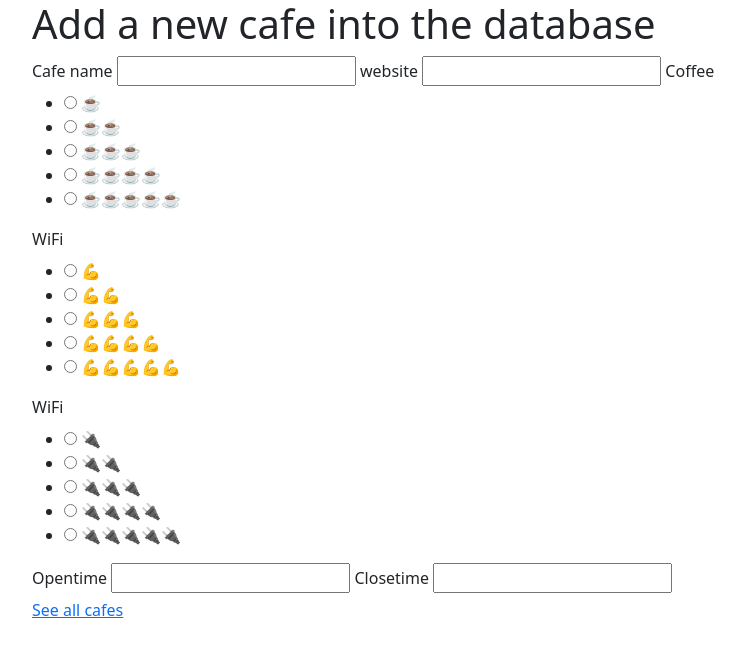
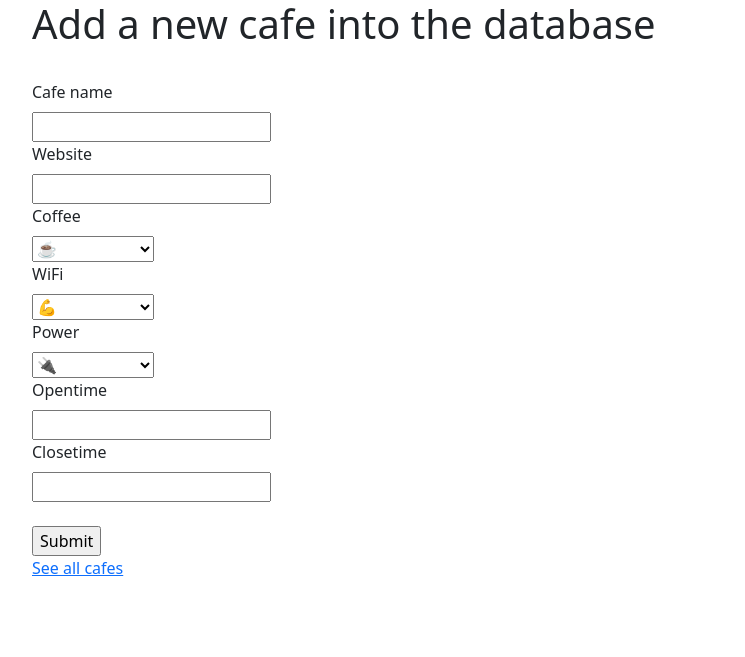
Before and after one commit to hivercodes/coffeeandwififlask01, a Flask app: page /add in a window 1280 px wide. Shown: the top 657 px of the page, without its empty margins (50-795 px from the left). Run offline with Flask 2, Linux system fonts and the light colour scheme; some libraries are stand-ins or nearby versions.

Commit message:
Changed form format to dropdown.

```diff
--- a/main.py
+++ b/main.py
@@ -1,7 +1,7 @@
 from flask import Flask, render_template, url_for
 from flask_bootstrap import Bootstrap
 from flask_wtf import FlaskForm
-from wtforms import StringField, SubmitField, RadioField, DateTimeField
+from wtforms import StringField, SubmitField, SelectField, DateTimeField
 from wtforms.validators import DataRequired
 import csv
 import pandas
@@ -15,10 +15,10 @@ Bootstrap(app)
 
 class CafeForm(FlaskForm):
     cafe = StringField('Cafe name', validators=[DataRequired()])
-    website = StringField('website', validators=[DataRequired()])
-    coffee = RadioField('Coffee', choices=[('☕','☕'),('☕☕','☕☕'),('☕☕☕','☕☕☕'),('☕☕☕☕','☕☕☕☕'),('☕☕☕☕☕','☕☕☕☕☕')])
-    wifi = RadioField('WiFi', choices=[('💪','💪'),('💪💪','💪💪'),('💪💪💪','💪💪💪'),('💪💪💪💪','💪💪💪💪'),('💪💪💪💪💪','💪💪💪💪💪')])
-    power = RadioField('WiFi', choices=[('🔌', '🔌'), ('🔌🔌', '🔌🔌'), ('🔌🔌🔌', '🔌🔌🔌'), ('🔌🔌🔌🔌', '🔌🔌🔌🔌'),('🔌🔌🔌🔌🔌', '🔌🔌🔌🔌🔌')])
+    website = StringField('Website', validators=[DataRequired()])
+    coffee = SelectField('Coffee', choices=[('☕','☕'),('☕☕','☕☕'),('☕☕☕','☕☕☕'),('☕☕☕☕','☕☕☕☕'),('☕☕☕☕☕','☕☕☕☕☕')])
+    wifi = SelectField('WiFi', choices=[('💪','💪'),('💪💪','💪💪'),('💪💪💪','💪💪💪'),('💪💪💪💪','💪💪💪💪'),('💪💪💪💪💪','💪💪💪💪💪')])
+    power = SelectField('Power', choices=[('🔌', '🔌'), ('🔌🔌', '🔌🔌'), ('🔌🔌🔌', '🔌🔌🔌'), ('🔌🔌🔌🔌', '🔌🔌🔌🔌'),('🔌🔌🔌🔌🔌', '🔌🔌🔌🔌🔌')])
     opentime = DateTimeField(format='%Y-%m-%d %H:%M:%S', validators=[DataRequired()])
     closetime = DateTimeField(format='%Y-%m-%d %H:%M:%S', validators=[DataRequired()])
     submit = SubmitField('Submit')
--- a/templates/add.html
+++ b/templates/add.html
@@ -9,21 +9,24 @@
 
       <h1>Add a new cafe into the database</h1>
       <form method="POST", action="{{ url_for('cafes') }}">
-        {{ form.hidden_tag() }}
-        {{ form.cafe.label(class="form-label") }}
-        {{ form.cafe}}
-        {{ form.website.label(class="form-label") }}
-        {{ form.website}}
-        {{ form.coffee.label(class="form-label") }}
-        {{ form.coffee}}
-        {{ form.wifi.label(class="form-label") }}
-        {{ form.wifi}}
-        {{ form.power.label(class="form-label") }}
-        {{ form.power}}
-        {{ form.opentime.label(class="form-label") }}
-        {{ form.opentime}}
-        {{ form.closetime.label(class="form-label") }}
-        {{ form.closetime}}
+        {{ form.hidden_tag() }} <br>
+        {{ form.cafe.label(class="form-label") }}<br>
+        {{ form.cafe}}<br>
+        {{ form.website.label(class="form-label") }}<br>
+        {{ form.website}}<br>
+        {{ form.coffee.label(class="form-label") }}<br>
+        {{ form.coffee}}<br>
+        {{ form.wifi.label(class="form-label") }}<br>
+        {{ form.wifi}}<br>
+        {{ form.power.label(class="form-label") }}<br>
+        {{ form.power}}<br>
+        {{ form.opentime.label(class="form-label") }}<br>
+        {{ form.opentime}}<br>
+        {{ form.closetime.label(class="form-label") }}<br>
+        {{ form.closetime}} <br>
+        <br>
+        {{ form.submit }}
+        <br>
 
 
 
```
